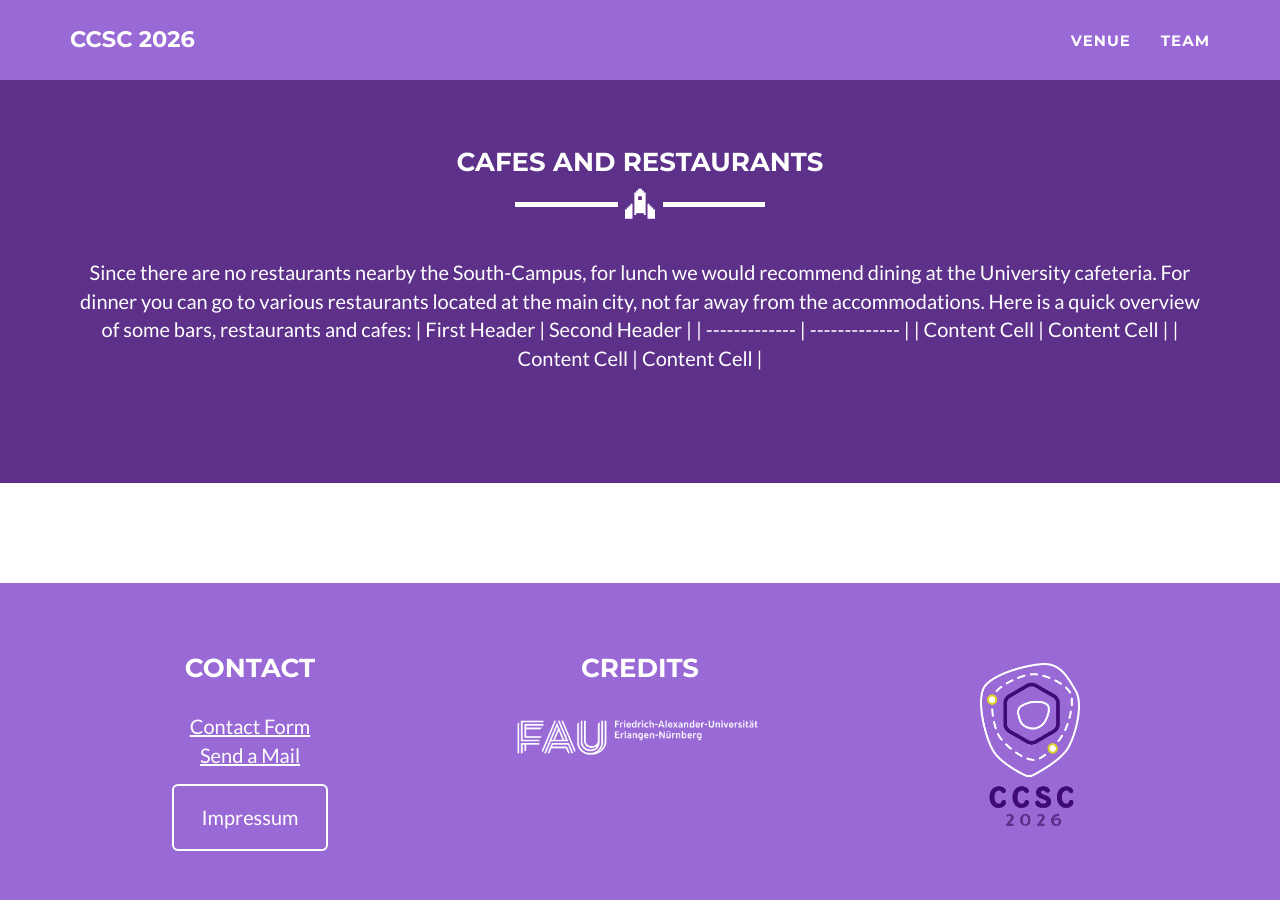
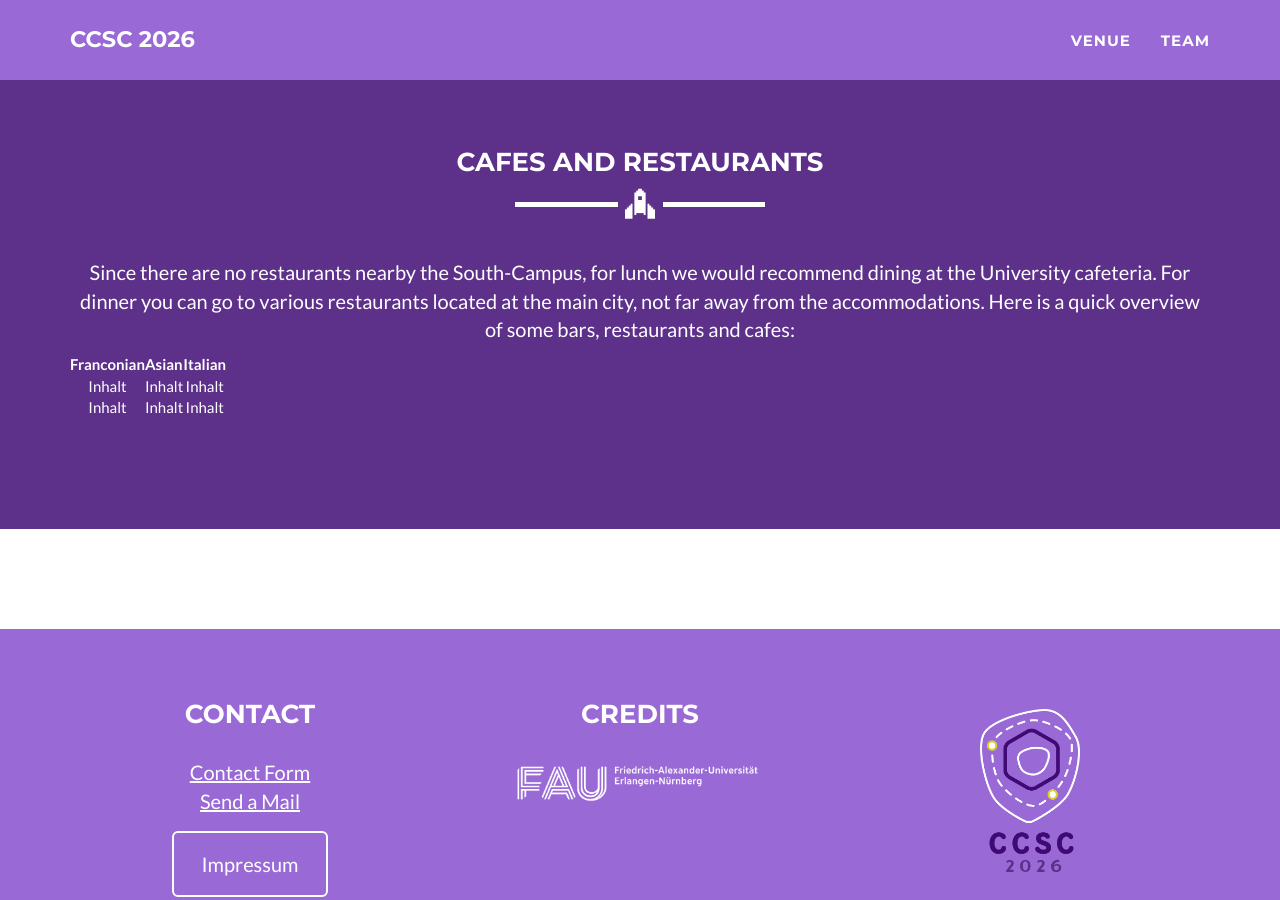
Before and after one commit to ccsc2026/ccsc2026.github.io, a Jekyll site: the page built from venue.html, in a window 1280 px wide and 900 px high, scrolled down 2340 px. Built offline with Jekyll 4.4.1, drawn with Linux system fonts in a browser that asks for light colours.

Commit message:
Update venue.html
Updated table

```diff
--- a/venue.html
+++ b/venue.html
@@ -85,10 +85,27 @@ layout: page
         <p>
         Since there are no restaurants nearby the South-Campus, for lunch we would recommend dining at the University cafeteria. For dinner you can go to various restaurants located at the main city, not far away from the accommodations.
 	Here is a quick overview of some bars, restaurants and cafes:
-	| First Header  | Second Header |
-	| ------------- | ------------- |
-	| Content Cell  | Content Cell  |
-	| Content Cell  | Content Cell  |
+	<table>
+  <thead>
+    <tr>
+      <th>Franconian</th>
+      <th>Asian</th>
+      <th>Italian</th>
+    </tr>
+  </thead>
+  <tbody>
+    <tr>
+      <td>Inhalt</td>
+      <td>Inhalt</td>
+      <td>Inhalt</td>
+    </tr>
+    <tr>
+      <td>Inhalt</td>
+      <td>Inhalt</td>
+      <td>Inhalt</td>
+    </tr>
+  </tbody>
+</table>
         </p>
       </div>
     </div>
```
